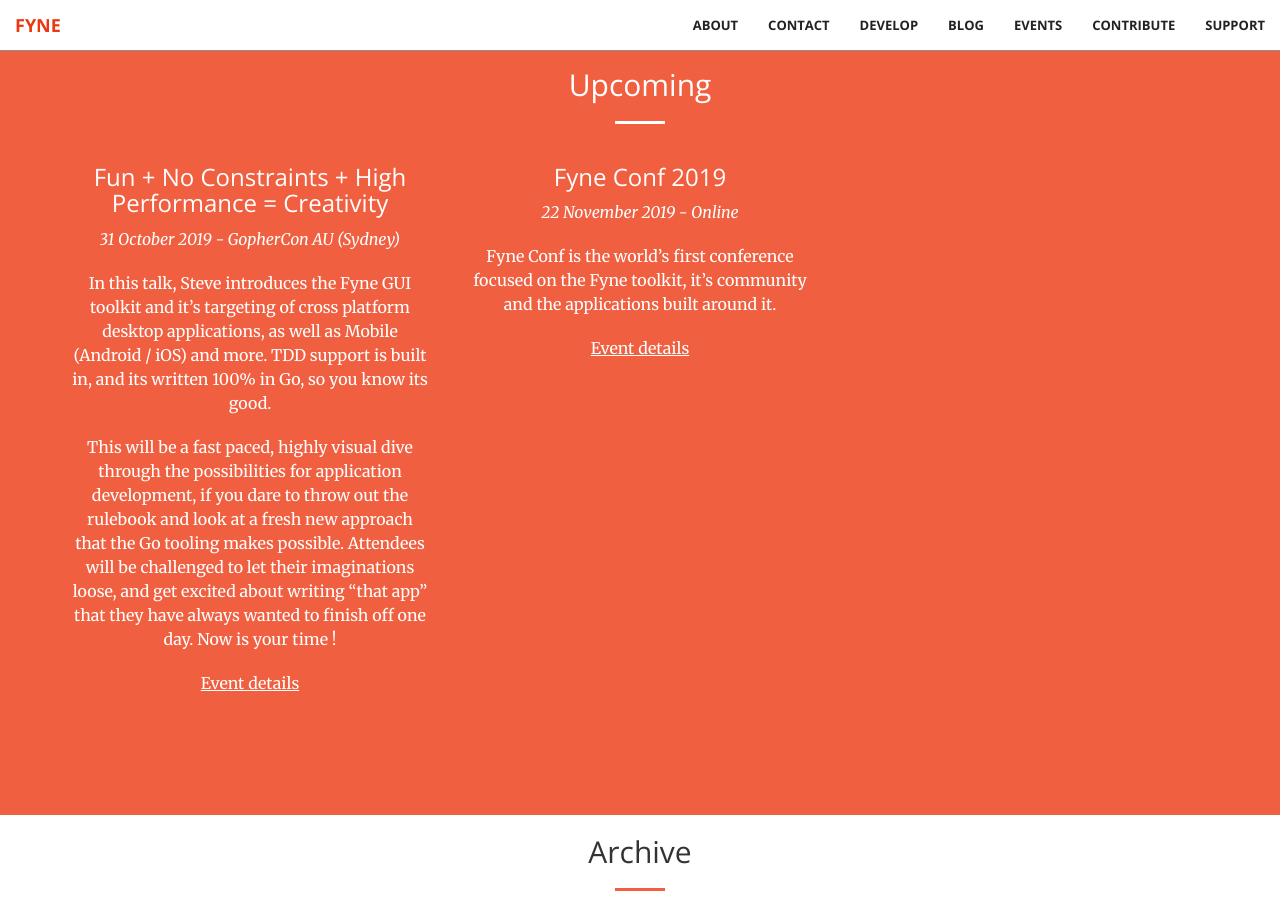
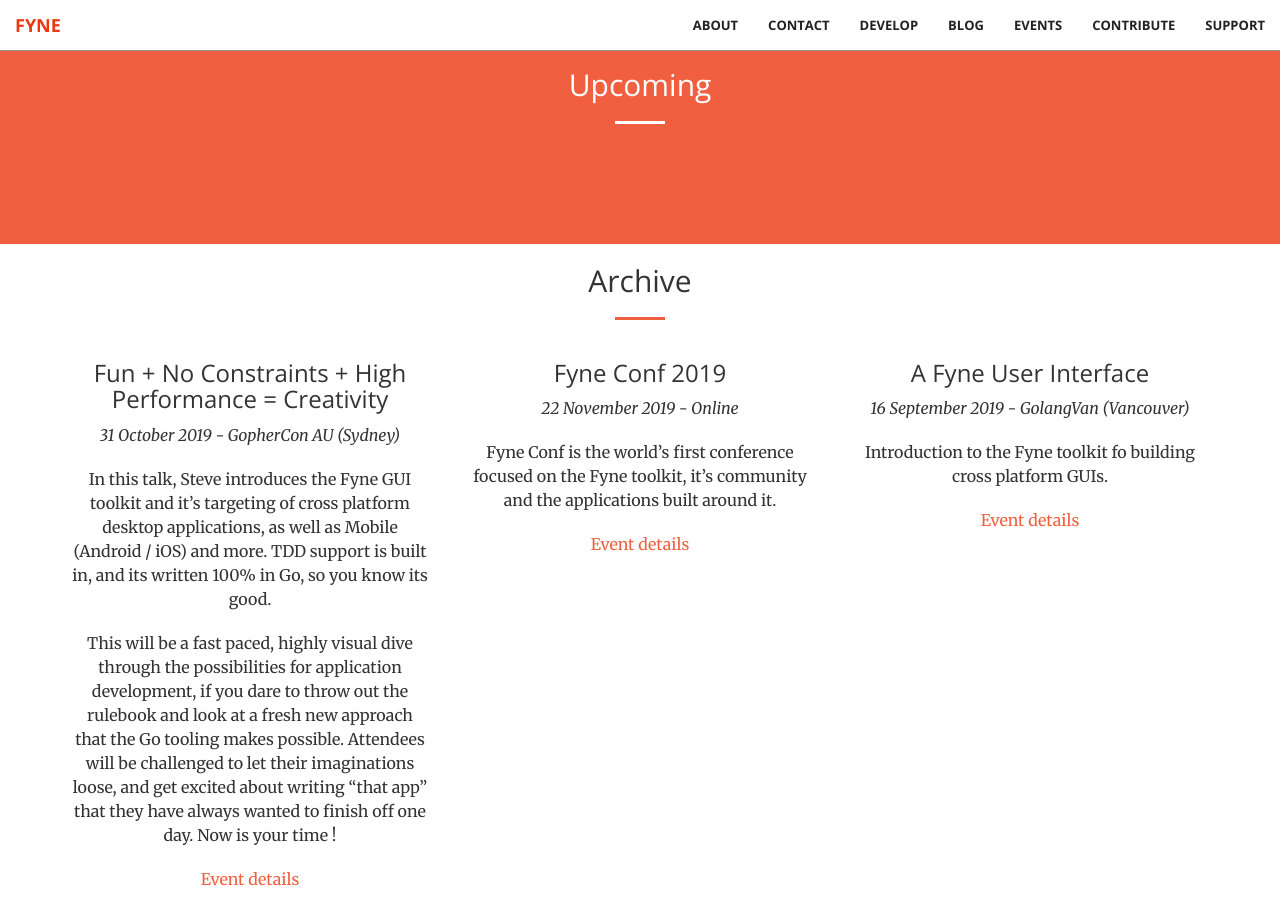
Before and after one commit to fyne-io/fyne-io.github.io, a Jekyll site: the page built from events.md, in a window 1280 px wide and 900 px high, scrolled down 952 px. Built offline with Jekyll 4.4.1, drawn with Linux system fonts in a browser that asks for light colours.

Commit message:
Update events page

```diff
--- a/events.md
+++ b/events.md
@@ -12,6 +12,19 @@
 
 ## Upcoming
 <hr class="light">
+
+</div>
+</div>
+</div>
+
+</section>
+
+<div class="container">
+<div class="row">
+<div class="col-lg-12 text-center" markdown="1">
+
+## Archive
+---
 
 </div>
 </div>
@@ -54,27 +67,6 @@
 
 <div class="col-lg-4 text-center" markdown="1">
 
-</div>
-</div>
-</div>
-</section>
-
-<div class="container">
-<div class="row">
-<div class="col-lg-12 text-center" markdown="1">
-
-## Archive
----
-
-</div>
-</div>
-</div>
-
-<div class="container">
-<div class="row">
-
-<div class="col-lg-4 text-center" markdown="1">
-
 ### A Fyne User Interface
 
 *16 September 2019 - GolangVan (Vancouver)*
@@ -84,6 +76,13 @@
 [Event details](https://www.meetup.com/golangvan/events/263156126/)
 
 </div>
+
+
+</div>
+</div>
+
+<div class="container">
+<div class="row">
 
 <div class="col-lg-4 text-center" markdown="1">
 
@@ -109,12 +108,6 @@
 
 </div>
 
-</div>
-</div>
-
-<div class="container">
-<div class="row">
-
 <div class="col-lg-4 text-center" markdown="1">
 
 ### Introducing Fyne
@@ -127,13 +120,5 @@
 
 </div>
 
-<div class="col-lg-4 text-center" markdown="1">
-
-
-</div>
-<div class="col-lg-4 text-center" markdown="1">
-
-
 </div>
 </div>
-</div>
```
